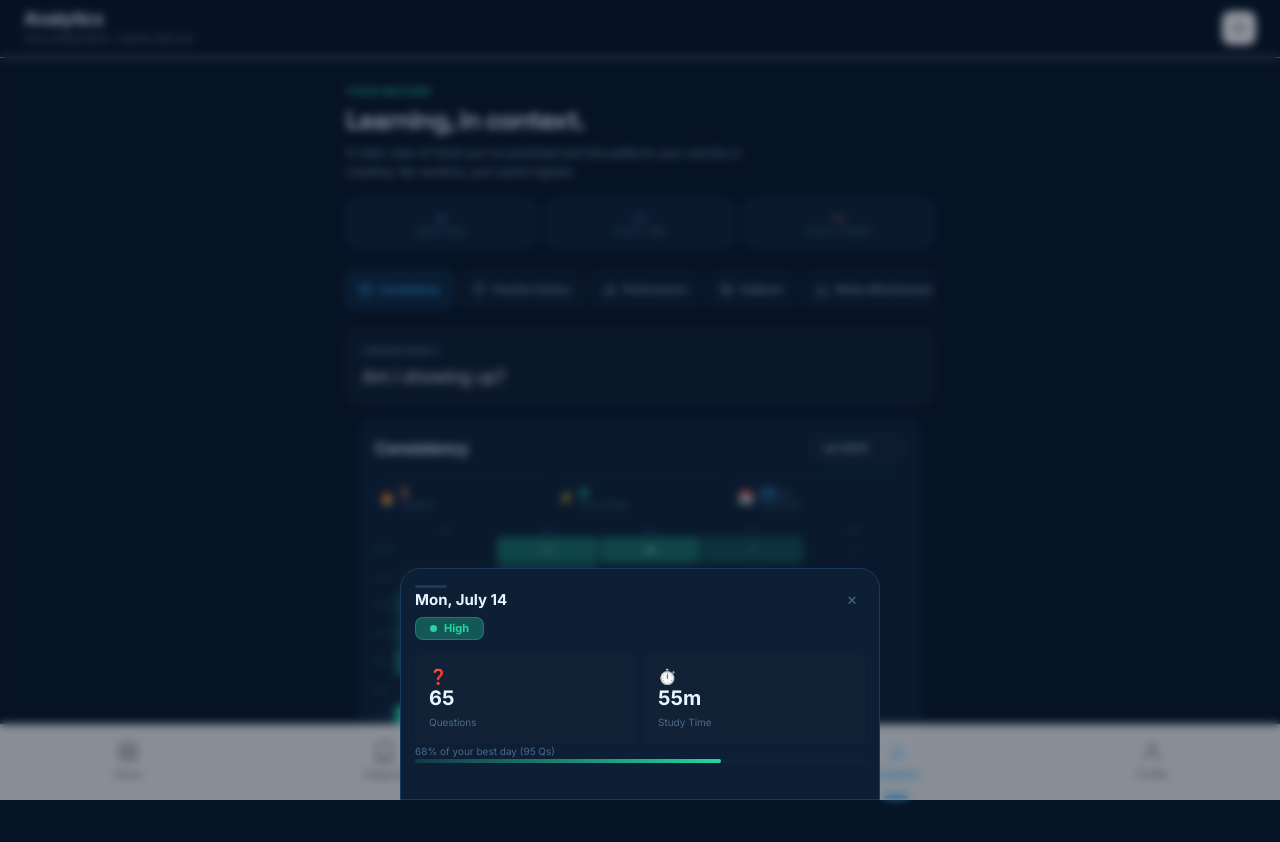
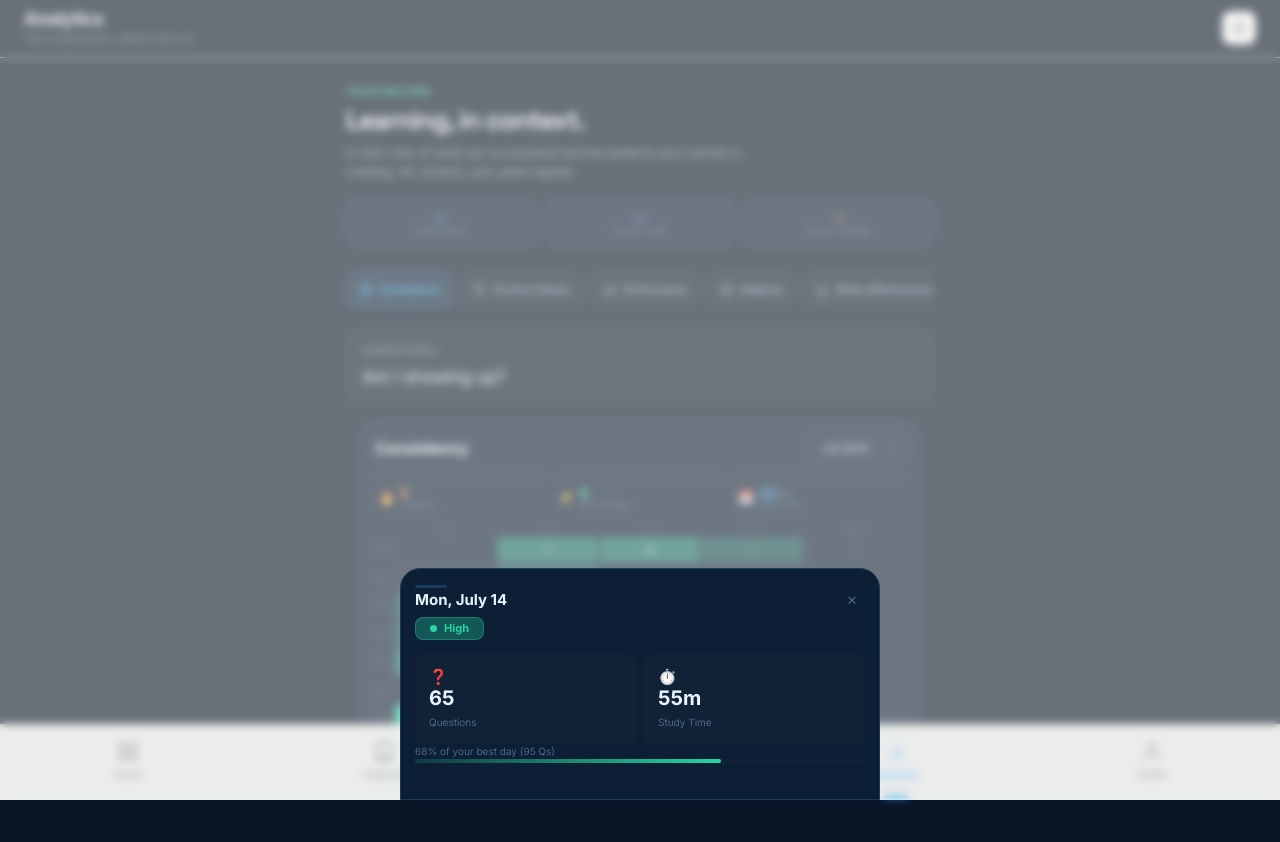
Before and after one commit to examforge99/examlogic, a Next.js app: page /analytics in a window 1280 px wide. Both pictures are taken after a click on the element "14". Shown: the top 842 px of the page. Built offline with nearby package versions, Linux system fonts and the light colour scheme.

Commit message:
Align core navigation and analytics with ash-white theme

```diff
--- a/src/components/analytics/HeatMap.tsx
+++ b/src/components/analytics/HeatMap.tsx
@@ -108,7 +108,7 @@ function getDegree(qs: number) {
   if (qs <= 20)  return { label: 'Low',         color: '#25d6a2', bg: '#25d6a215' }
   if (qs <= 45)  return { label: 'Medium',      color: '#25d6a2', bg: '#25d6a230' }
   if (qs <= 70)  return { label: 'High',        color: '#25d6a2', bg: '#25d6a250' }
-  return           { label: 'Peak 🔥',        color: '#071426', bg: '#25d6a2'   }
+  return           { label: 'Peak 🔥',        color: '#E8E8E5', bg: '#25d6a2'   }
 }
 
 function formatTime(mins: number) {
@@ -161,7 +161,7 @@ const levelTextColors = [
   '#25d6a250',
   '#25d6a290',
   '#e8f4ff',
-  '#071426',
+  '#E8E8E5',
 ]
 
 export default function HeatMap({
@@ -375,7 +375,7 @@ export default function HeatMap({
         <div
           className="fixed inset-0 z-[200] flex items-end justify-center"
           style={{
-            background: '#07142670',
+            background: '#E8E8E570',
             backdropFilter: 'blur(4px)',
             WebkitBackdropFilter: 'blur(4px)',
           }}
```
